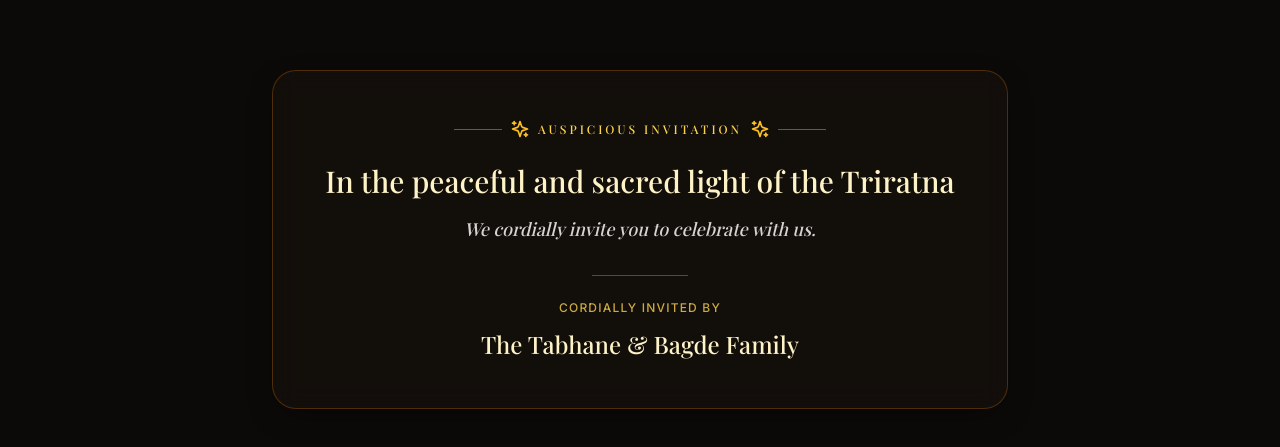
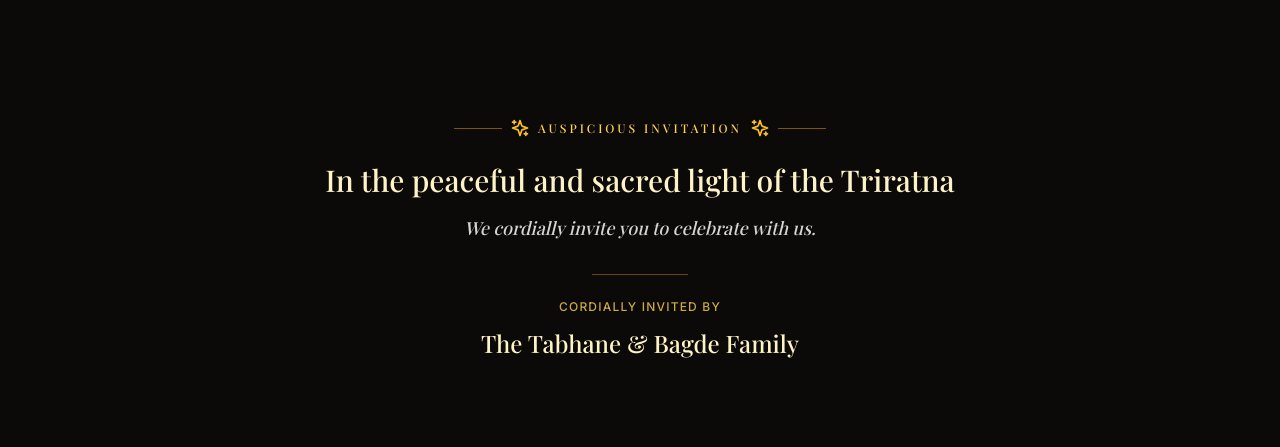
Before and after one commit to Adoniskingx/AD, a React (Vite) app in the folder adarsh-divyansha-wedding/: page / in a window 1280 px wide. Shown: the part 2263-2710 px from the top of the page. Built offline with nearby package versions, Linux system fonts and the light colour scheme; a web font is replaced by a local one.

Commit message:
Enhance background layers and clean up CSS
Increased opacity of the sacred background layer for better visibility of the artwork. Updated gradient overlay for improved clarity and removed unused styles.

```diff
--- a/adarsh-divyansha-wedding/src/index.css
+++ b/adarsh-divyansha-wedding/src/index.css
@@ -9,7 +9,7 @@
   }
 }
 
-/* Sacred Buddha Background Layer */
+/* Sacred Buddha Background Layer - Higher opacity & fixed positioning */
 .sacred-bg-layer {
   position: fixed;
   inset: 0;
@@ -18,46 +18,24 @@
   background-size: cover;
   background-position: center;
   background-repeat: no-repeat;
-  opacity: 0.18;
+  opacity: 0.38; /* Increased so artwork is clearly visible */
   pointer-events: none;
 }
 
-/* Soft Dark Gradient Overlay */
+/* Light dark gradient so artwork shows through clearly */
 .sacred-overlay-layer {
   position: fixed;
   inset: 0;
   z-index: 1;
-  background: radial-gradient(circle at center, rgba(12, 10, 9, 0.4) 0%, rgba(12, 10, 9, 0.85) 100%);
+  background: radial-gradient(circle at center, rgba(12, 10, 9, 0.2) 0%, rgba(12, 10, 9, 0.75) 100%);
   pointer-events: none;
 }
 
-/* Content Wrapper Layer */
 .site-content-wrapper {
   position: relative;
   z-index: 10;
 }
 
-/* Frosted Dark Gold Card Styling */
-.card-dark-gold {
-  background: rgba(20, 16, 12, 0.8) !important;
-  backdrop-filter: blur(12px);
-  -webkit-backdrop-filter: blur(12px);
-  border: 1px solid rgba(217, 119, 6, 0.3);
-  box-shadow: 0 10px 30px -10px rgba(0, 0, 0, 0.6);
-}
-
-/* Standalone Header Backdrop Pill */
-.section-title-pill {
-  background: rgba(15, 12, 9, 0.75);
-  backdrop-filter: blur(8px);
-  -webkit-backdrop-filter: blur(8px);
-  display: inline-block;
-  padding: 0.5rem 1.5rem;
-  border-radius: 9999px;
-  border: 1px solid rgba(217, 119, 6, 0.25);
-}
-
-/* Line break helper */
 .line-break-text {
   white-space: pre-line;
 }
```
